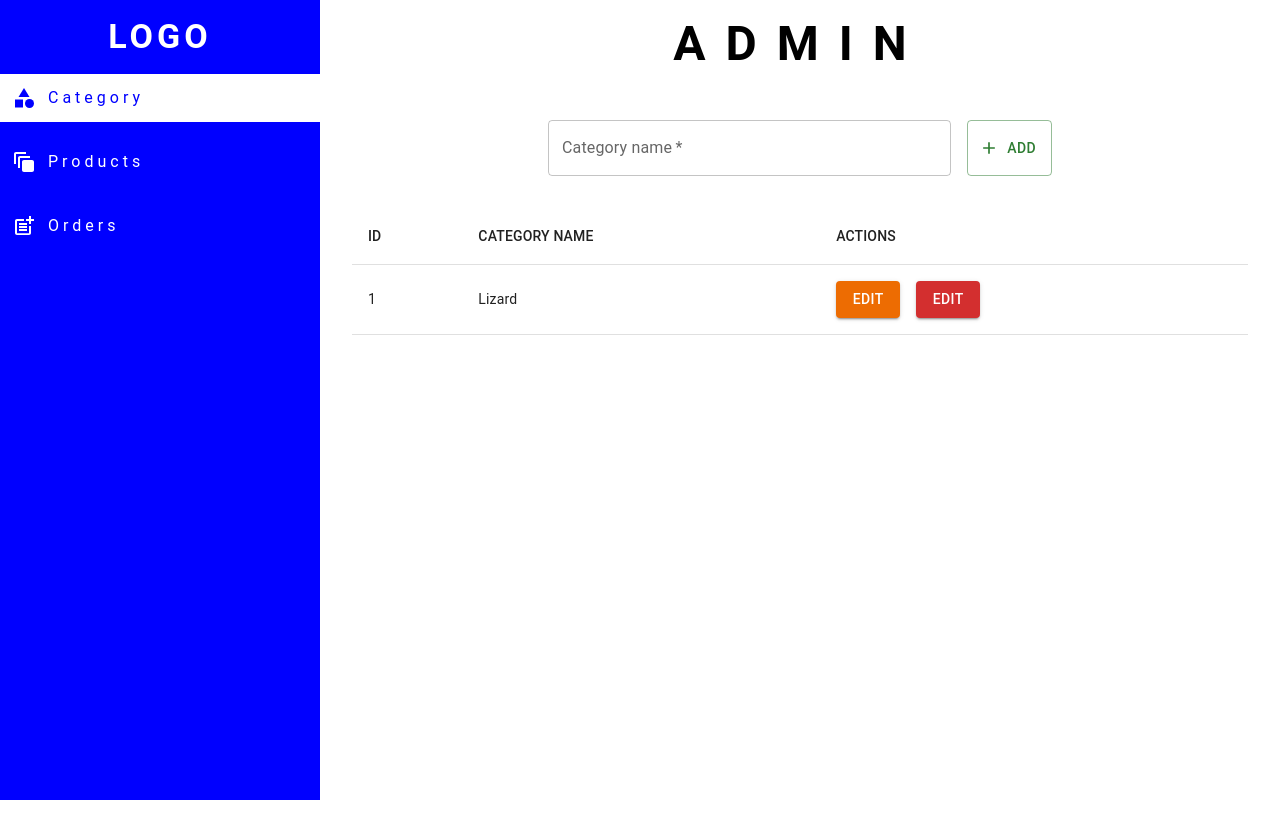
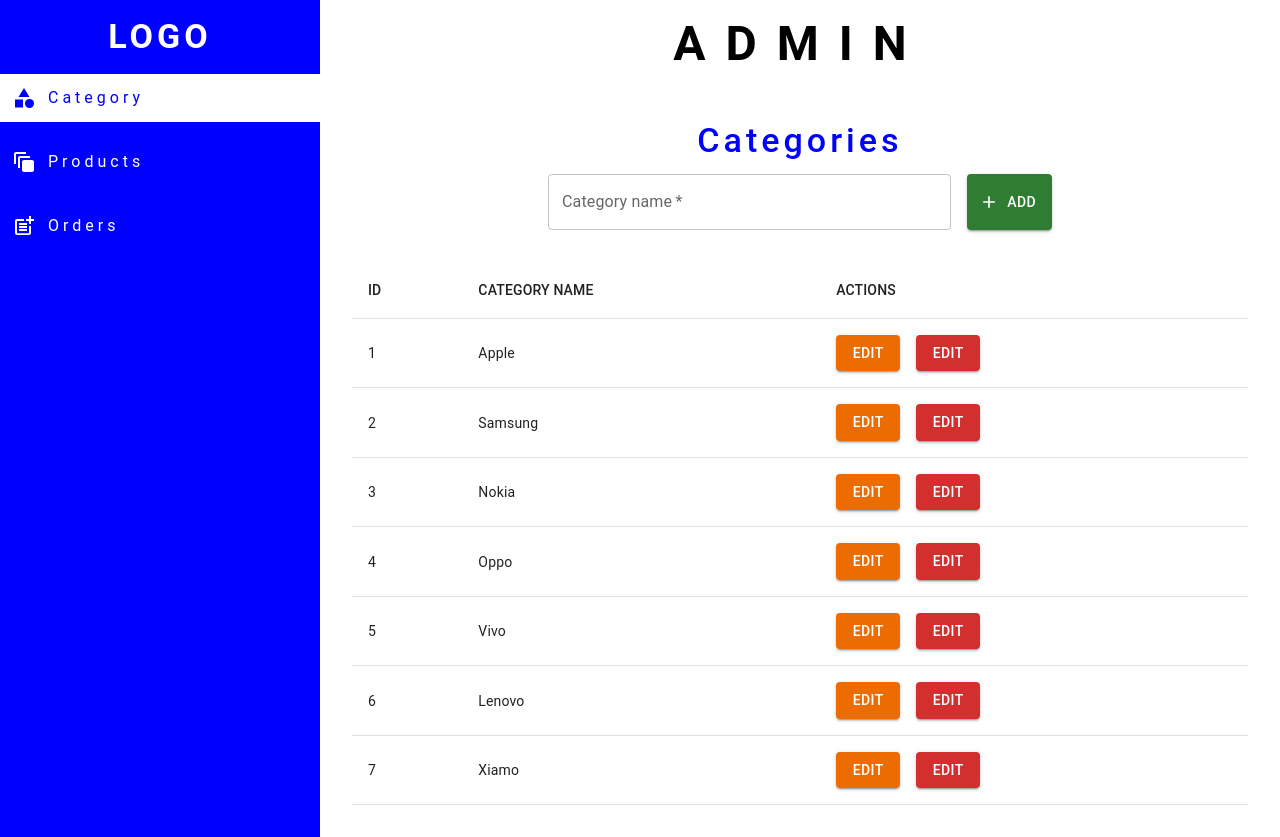
Before and after one commit to rahmatulloh19/intro_material_ui, a React (Vite) app: page /admin in a window 1280 px wide. Before the commit the page ends 800 px from the top, so only its background shows below. Built offline with nearby package versions, Linux system fonts and the light colour scheme; data requests are answered from the project's data file.

Commit message:
categories finished

```diff
--- a/data/db.json
+++ b/data/db.json
@@ -117,6 +117,14 @@
     {
       "category_name": "Vivo",
       "id": 5
+    },
+    {
+      "category_name": "Lenovo",
+      "id": 6
+    },
+    {
+      "category_name": "Xiamo",
+      "id": 7
     }
   ],
   "products": [],
--- a/src/pages/Category/Category.jsx
+++ b/src/pages/Category/Category.jsx
@@ -1,7 +1,7 @@
 import { Alert, Box, Button, Snackbar, Table, TableBody, TableCell, TableContainer, TableHead, TableRow, TextField, Typography } from "@mui/material";
 import AddIcon from "@mui/icons-material/Add";
 import { api } from "../../API/api";
-import { useState } from "react";
+import { useEffect, useState } from "react";
 
 export const Category = () => {
   const [state, setState] = useState({
@@ -9,6 +9,7 @@ export const Category = () => {
     message: "",
     severity: "",
   });
+  const [rows, setRows] = useState(null);
 
   const handleClose = (event, reason) => {
     if (reason === "clickaway") {
@@ -20,6 +21,27 @@ export const Category = () => {
         open: false,
       };
     });
+  };
+
+  const getCategory = async () => {
+    const data = await api
+      .getCategory()
+      .then((res) => {
+        if (res.status === 200) {
+          setRows(res.data);
+        }
+      })
+      .catch(() => {
+        setState(() => {
+          return {
+            open: true,
+            message: "Cannot get categories",
+            severity: "error",
+          };
+        });
+      });
+
+    return data;
   };
 
   const handleSubmit = (evt) => {
@@ -39,6 +61,8 @@ export const Category = () => {
               severity: "success",
             };
           });
+          evt.target[0].value = "";
+          getCategory();
         }
       })
       .catch(() => {
@@ -52,41 +76,53 @@ export const Category = () => {
       });
   };
 
+  const handleEdit = () => {};
+  const handleDelete = () => {};
+
+  useEffect(() => {
+    getCategory();
+  }, []);
+
   return (
     <>
-      <Typography variant="h4" color={"blue"} fontWeight={500} letterSpacing={4}>
+      <Typography variant="h4" color={"blue"} fontWeight={500} letterSpacing={4} textAlign={"center"} gutterBottom>
+        Categories
+      </Typography>
       <Box component={"form"} justifyContent={"center"} display={"flex"} gap={2} onSubmit={handleSubmit}>
         <TextField label="Category name" sx={{ width: "45%" }} required />
-          <Button startIcon={<AddIcon />} variant="outlined" color="success" type="submit">
+        <Button startIcon={<AddIcon />} variant="contained" color="success" type="submit">
           Add
         </Button>
       </Box>
-      </Typography>
+      {rows && (
         <TableContainer component={Box} marginTop={4}>
           <Table>
             <TableHead>
-            <TableRow>
+              <TableRow hover>
                 <TableCell>ID</TableCell>
                 <TableCell>CATEGORY NAME</TableCell>
                 <TableCell align="justify">ACTIONS</TableCell>
               </TableRow>
             </TableHead>
             <TableBody>
-            <TableRow>
-              <TableCell>1</TableCell>
-              <TableCell>Lizard</TableCell>
+              {rows.map((row) => (
+                <TableRow key={row.id} hover>
+                  <TableCell>{row.id}</TableCell>
+                  <TableCell>{row.category_name}</TableCell>
                   <TableCell align="justify">
-                <Button variant="contained" sx={{ marginRight: 2 }} color="warning">
+                    <Button variant="contained" sx={{ marginRight: 2 }} color="warning" handleEdit={handleEdit}>
                       Edit
                     </Button>
-                <Button variant="contained" color="error">
+                    <Button variant="contained" handleDelete={handleDelete} color="error">
                       Edit
                     </Button>
                   </TableCell>
                 </TableRow>
+              ))}
             </TableBody>
           </Table>
         </TableContainer>
+      )}
 
       <Snackbar open={state.open} autoHideDuration={5000} onClose={handleClose}>
         <Alert onClose={handleClose} severity={state.severity} variant="filled" sx={{ width: "100%" }}>
```
Lines whose indentation alone changed are shown as unchanged.
